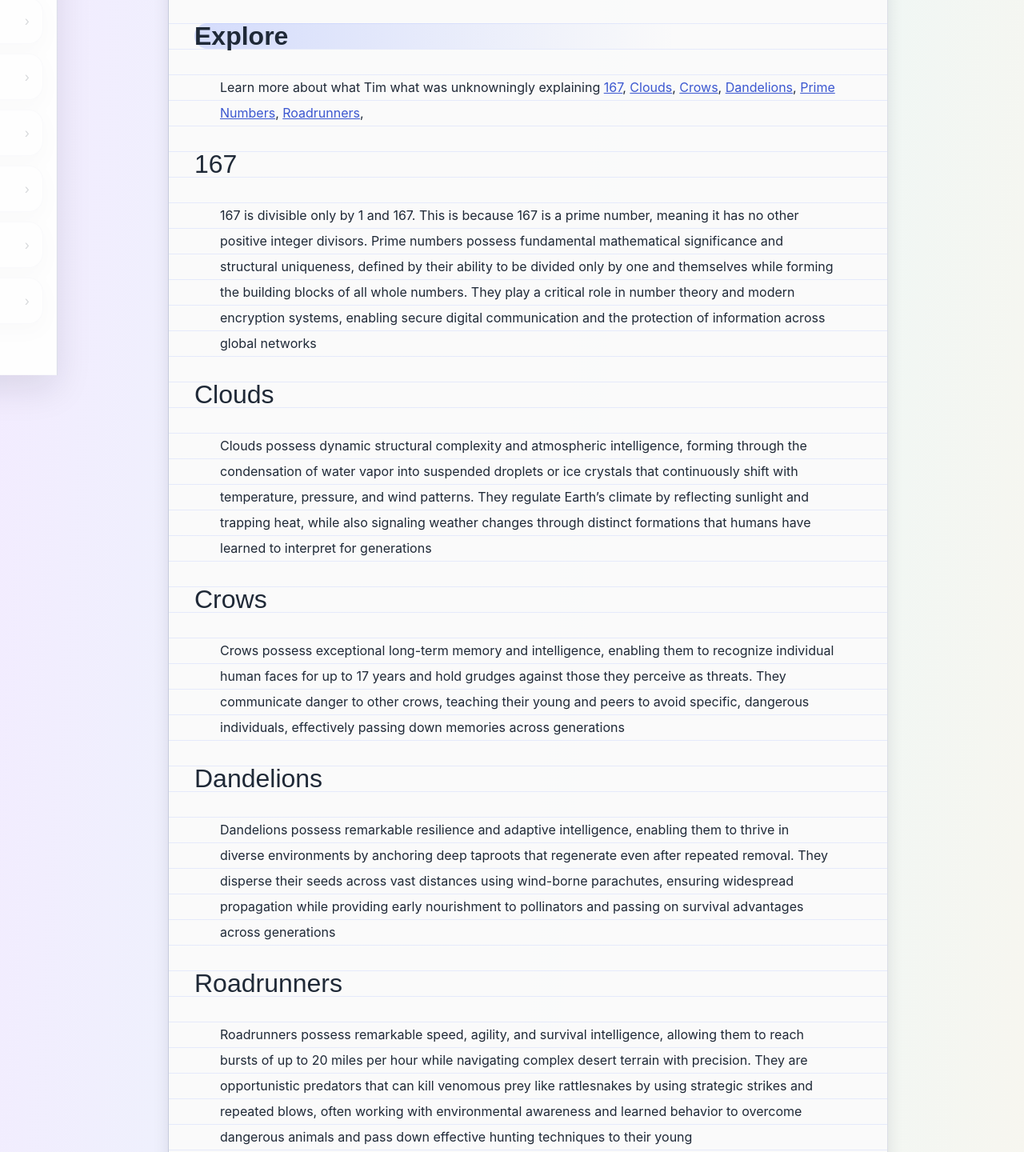
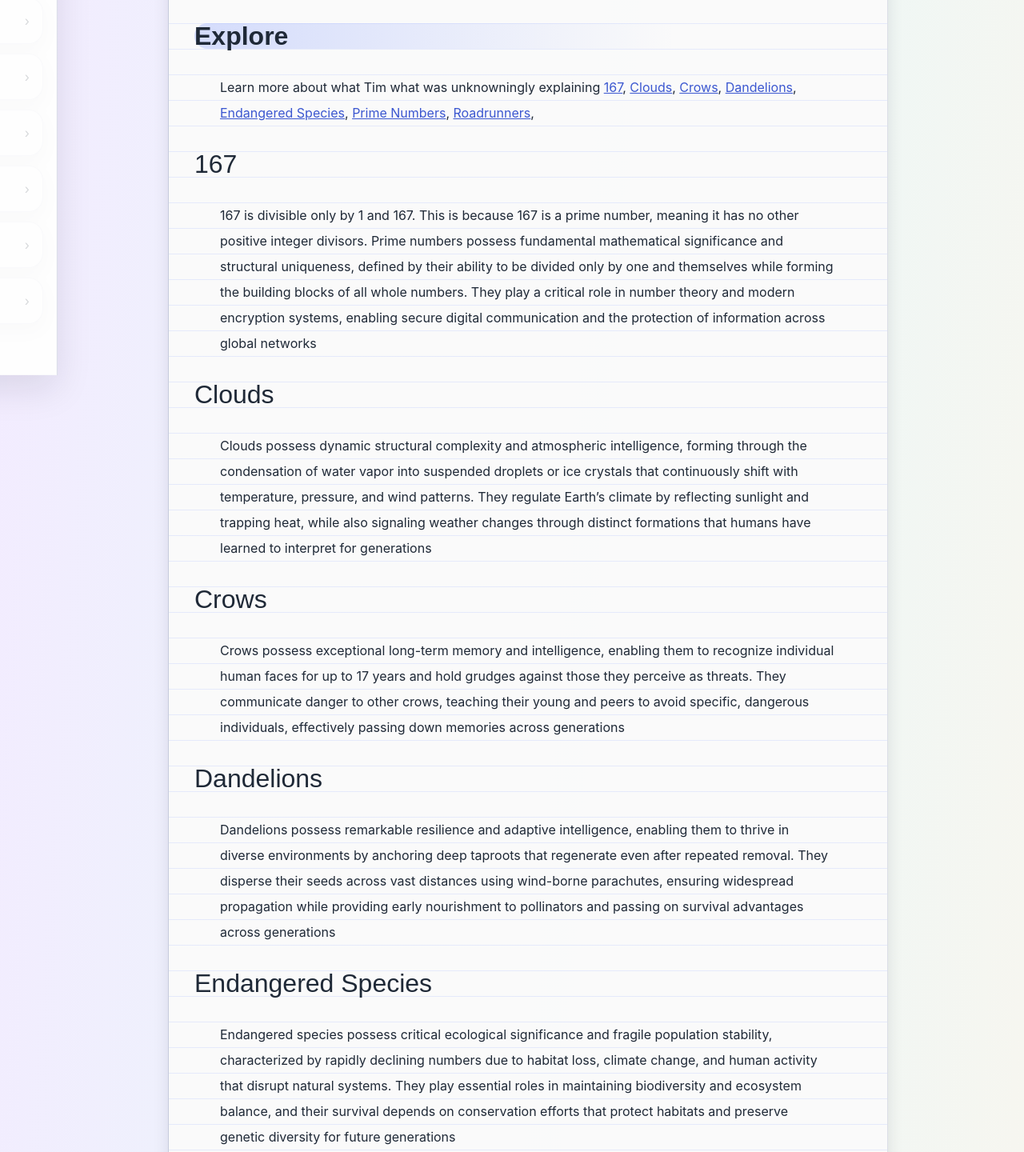
Before and after one commit to CogSciOliver/unschool-pages, an Eleventy site: page content/rabbit-holes/tims-day-rabbit-hole.md in a window 1280 px wide. Shown: the part 331-1771 px from the top of the page at 80% size. Built offline with nearby package versions, Linux system fonts and the light colour scheme; Eleventy itself is replaced by a stand-in of ours; files that its build step writes are made by us from their sources; a web font is replaced by a local one.

Commit message:
v1.0.4 Content Addition: rabbit-hole

```diff
--- a/content/rabbit-holes/tims-day-rabbit-hole.md
+++ b/content/rabbit-holes/tims-day-rabbit-hole.md
@@ -13,7 +13,7 @@ topic_hubs: ["curiosity", "science", "math", "animals", "facts"]
 
 ## Explore
 Learn more about what Tim what was unknowningly explaining
-[167](#167), [Clouds](#clouds), [Crows](#crows), [Dandelions](#dandelions), [Prime Numbers](#prime-numbers), [Roadrunners](#roadrunners),
+[167](#167), [Clouds](#clouds), [Crows](#crows), [Dandelions](#dandelions), [Endangered Species](#endangered), [Prime Numbers](#prime-numbers), [Roadrunners](#roadrunners),
 
 
 
@@ -30,5 +30,8 @@ Crows possess exceptional long-term memory and intelligence, enabling them to re
 ### Dandelions <a id="danelions"></a>
 Dandelions possess remarkable resilience and adaptive intelligence, enabling them to thrive in diverse environments by anchoring deep taproots that regenerate even after repeated removal. They disperse their seeds across vast distances using wind-borne parachutes, ensuring widespread propagation while providing early nourishment to pollinators and passing on survival advantages across generations
 
+### Endangered Species <a id="endangered"></a>
+Endangered species possess critical ecological significance and fragile population stability, characterized by rapidly declining numbers due to habitat loss, climate change, and human activity that disrupt natural systems. They play essential roles in maintaining biodiversity and ecosystem balance, and their survival depends on conservation efforts that protect habitats and preserve genetic diversity for future generations
+
 ### Roadrunners <a id="roadrunners"></a>
 Roadrunners possess remarkable speed, agility, and survival intelligence, allowing them to reach bursts of up to 20 miles per hour while navigating complex desert terrain with precision. They are opportunistic predators that can kill venomous prey like rattlesnakes by using strategic strikes and repeated blows, often working with environmental awareness and learned behavior to overcome dangerous animals and pass down effective hunting techniques to their young
```
